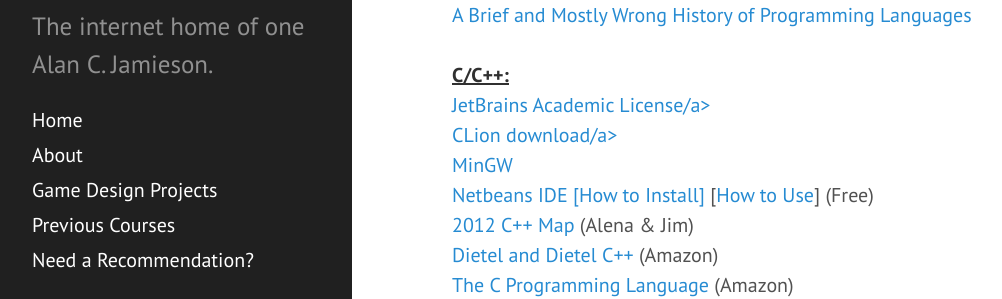
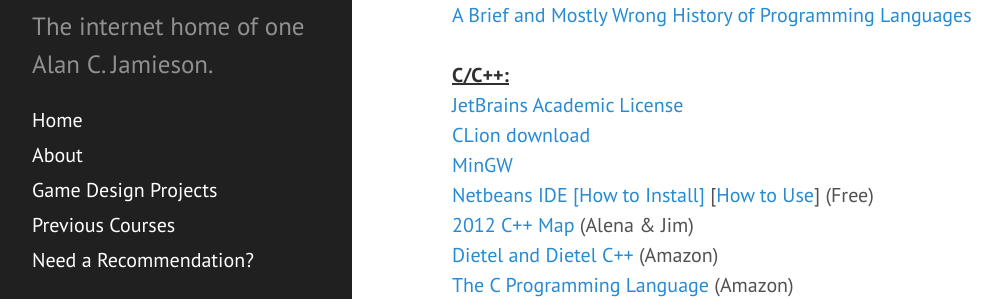
Before and after one commit to ripark/ripark.github.io, a Jekyll site: the page built from s18/cosc251.html, in a window 1280 px wide and 900 px high, scrolled down 752 px. Shown: the part 168-467 px from the top of the window, without its empty margins (8-1010 px from the left). Built offline with Jekyll 4.4.1, drawn with Linux system fonts in a browser that asks for light colours; Markdown is read by kramdown in place of the engine named in the settings.

Commit message:
fix the weird tag

```diff
--- a/s18/cosc251.html
+++ b/s18/cosc251.html
@@ -45,11 +45,11 @@
         <strong><u>C/C++:
         <br /></u></strong><a href=
         "https://www.jetbrains.com/student/"
-             rel="self">JetBrains Academic License/a>
+             rel="self">JetBrains Academic License</a>
         <br />
         <a href=
         "https://www.jetbrains.com/clion/"
-             rel="self">CLion download/a>
+             rel="self">CLion download</a>
         <br />
         <a href=
         "https://sourceforge.net/projects/mingw/files/Installer/"
```
